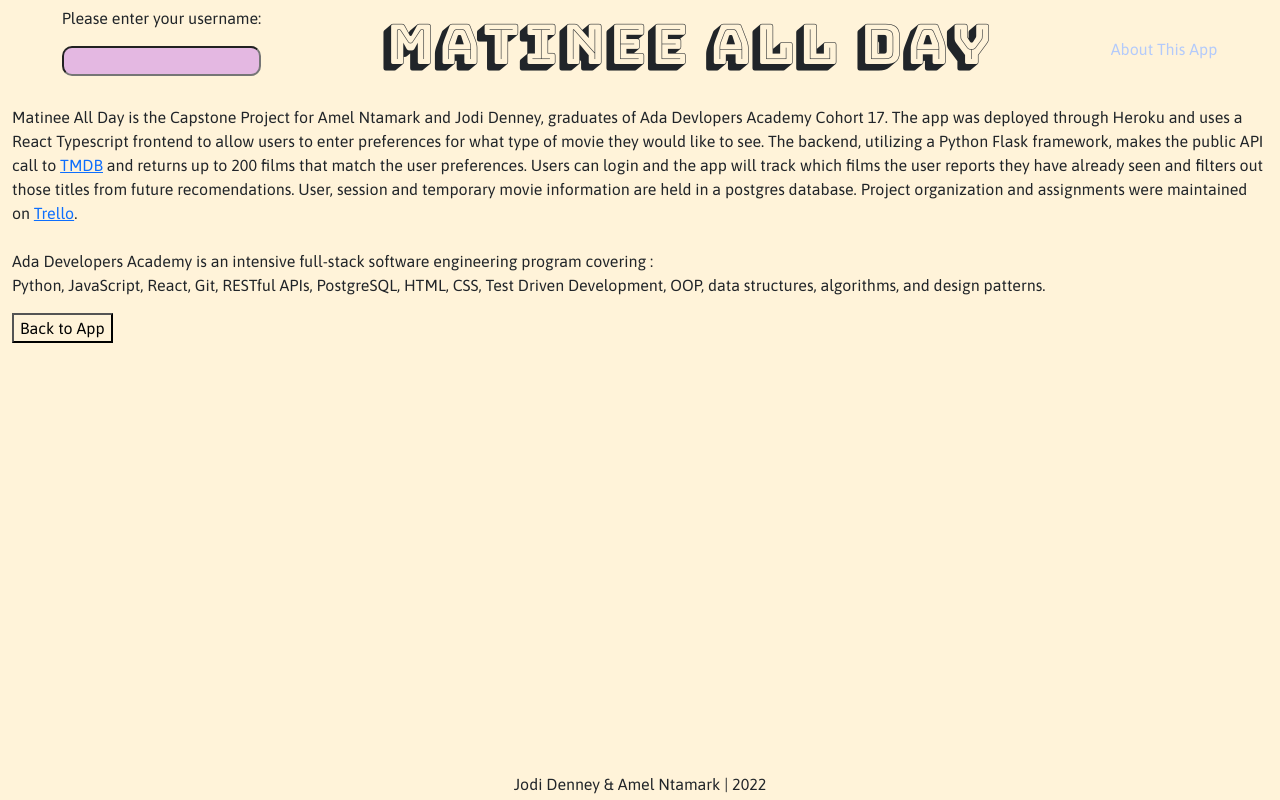
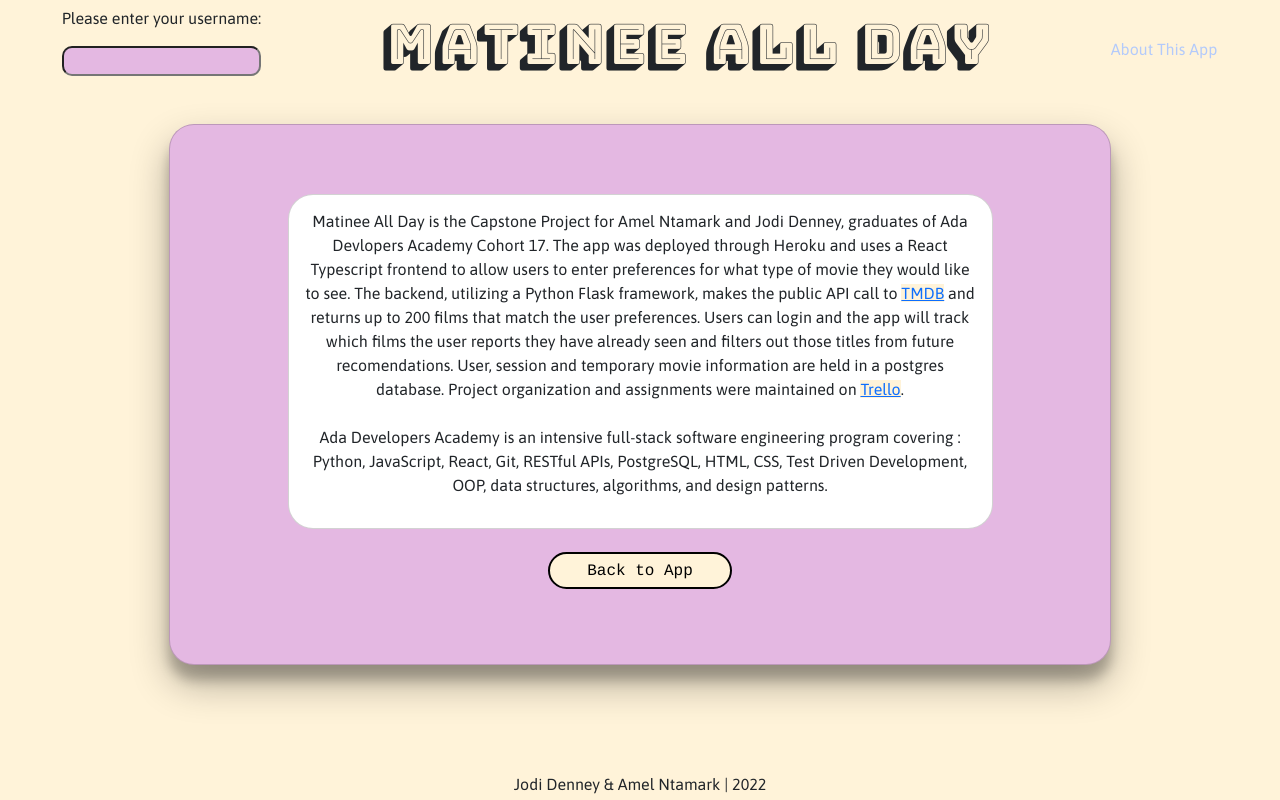
Before and after one commit to J-J-D/Capstone, a React (Create React App) app: page / in a window 1280 px wide. Both pictures are taken after a click on the button "About This App". Built offline with nearby package versions, Linux system fonts and the light colour scheme.

Commit message:
add layout to the about page

```diff
--- a/src/components/About.tsx
+++ b/src/components/About.tsx
@@ -9,16 +9,21 @@ const About = (props: AboutProps) => {
 
 
     return (
-        <div>
-            <p className= 'aboutParagraph'>
+        <div className="col d-flex justify-content-center">
+            <div className="card-group w-75" style={{height: "35rem"}}>
+                <div className="card preferance-cards d-flex align-items-center justify-content-center">
+                    <div className="card about-paragraph w-75">
+                        <p className="transparent-background">
                         Matinee All Day is the Capstone Project for Amel Ntamark and Jodi Denney, graduates of Ada Devlopers Academy Cohort 17.  The app was deployed through Heroku and uses a React Typescript frontend to allow users to enter preferences for what type of movie they would like to see.  The backend, utilizing a Python Flask framework, makes the public API call to <a href='https://developers.themoviedb.org/3/getting-started/introduction' target='_blank' rel="noreferrer">TMDB</a>  and returns up to 200 films that match the user preferences. Users can login and the app will track which films the user reports they have already seen and filters out those titles from future recomendations.  User, session and temporary movie information are held in a postgres database. Project organization and assignments were maintained on  <a href='https://trello.com/b/OZob7lcI/matinee-all-day' target='_blank' rel="noreferrer"> Trello</a>.
                         <br/>
                         <br/>
                         Ada Developers Academy is an intensive full-stack software engineering program covering :<br/>
                         Python, JavaScript, React, Git, RESTful APIs, PostgreSQL, HTML, CSS, Test Driven Development, OOP, data structures, algorithms, and design patterns.
                             </p>
-        <button onClick={props.backToApp}>Back to App</button>
-
+                    </div>
+                    <button className="preferance-buttons page-turn-buttons" onClick={props.backToApp}>Back to App</button>
+                </div>
+            </div>
         </div>
 
     )
--- a/src/components/InputForm.tsx
+++ b/src/components/InputForm.tsx
@@ -5,7 +5,6 @@ import Eras from "./Eras";
 import Runtime from "./Runtime";
 import { UserPrefs } from "../types/interfaces";
 import axios from "axios";
-import $ from 'jquery';
 
 
 interface InputFormProps {userId: number, setMovieRec: React.Dispatch<React.SetStateAction<{
@@ -79,23 +78,9 @@ const InputForm = (props: InputFormProps) => {
         .catch((err) => {console.log(err)})
     };
 
-    // const getProgress = () => {
-    //     let progress: number
-    //     if (page === 0) {
-    //         return 0
-    //     }
-    //     else if (page === 1) {
-    //         progress = 33
-    //         $('#progress-bar').attr('aria-valuenow', progress).css('width', progress+'%');
-    //     } else if (page === 2) {
-    //         progress = 66
-    //         $('#progress-bar').attr('aria-valuenow', progress).css('width', progress+'%');
-    //     };
-    // };
-    // getProgress()
 
     return (
-        <div className="InputForm col d-flex justify-content-center">
+        <div className="col d-flex justify-content-center">
             <div className="card-group w-75" style={{height: "35rem"}}>
                 <div className="card preferance-cards ">{pageDisplay()}
 
@@ -110,11 +95,6 @@ const InputForm = (props: InputFormProps) => {
                         } else {
                             setPage((curPage) => curPage + 1)
                 }}}>{page === InputTitles.length -1 ? "Submit" : "Next"}</button>
-                    <div className="progress container align-items-center">
-                        <div className="card-footer">
-                            <div className="progress-bar" id="progress-bar" role="progressbar" aria-label="Basic example" aria-valuenow={0} aria-valuemin={0} aria-valuemax={100}></div>
-                        </div>
-                    </div>
                 </div>
                 </div>
             </div>
--- a/src/styles.sass
+++ b/src/styles.sass
@@ -26,19 +26,6 @@ $matinee-blue: #B3CAFB
     --bs-btn-border-color: transparent
     --bs-btn-hover-border-color: transparent
 
-// .InputForm
-//     background-color: $matinee-pink
-//     width: auto
-//     height: 50%
-//     margin-left: auto
-//     margin-right: auto
-//     margin-top: 5%
-//     text-align: center
-//     padding-top: 3%
-//     padding-bottom: 3%
-//     box-shadow: rgba(0, 0, 0, 0.3) 0px 19px 38px, rgba(0, 0, 0, 0.22) 0px 15px 12px
-//     border-radius: 25px
-
 .preferance-cards
     background-color: $matinee-pink
     box-shadow: rgba(0, 0, 0, 0.3) 0px 19px 38px, rgba(0, 0, 0, 0.22) 0px 15px 12px
@@ -56,9 +43,6 @@ $matinee-blue: #B3CAFB
     padding-bottom: 3%
     box-shadow: rgba(0, 0, 0, 0.3) 0px 19px 38px, rgba(0, 0, 0, 0.22) 0px 15px 12px
     border-radius: 25px
-
-// .pink-background
-//     background-color: $matinee-pink
 
 .transparent-background
     background-color: transparent
@@ -116,13 +100,13 @@ $matinee-blue: #B3CAFB
     text-align: center
     max-height: 3.5%
 
-.progress
-    max-width: 60%
-    margin-top: .8%
-    margin-bottom: 2%
-
 .movie-image
     border-radius: 25px
     border-block-color: transparent
     box-shadow: rgba(0, 0, 0, 0.3) 10px 10px 5px, rgba(0, 0, 0, 0.22) 0px 15px 12px
     margin-bottom: 2%
+
+.about-paragraph
+    border-radius: 25px
+    padding: 1.5%
+    margin-bottom: 2%
```
Lines whose indentation alone changed are shown as unchanged.
